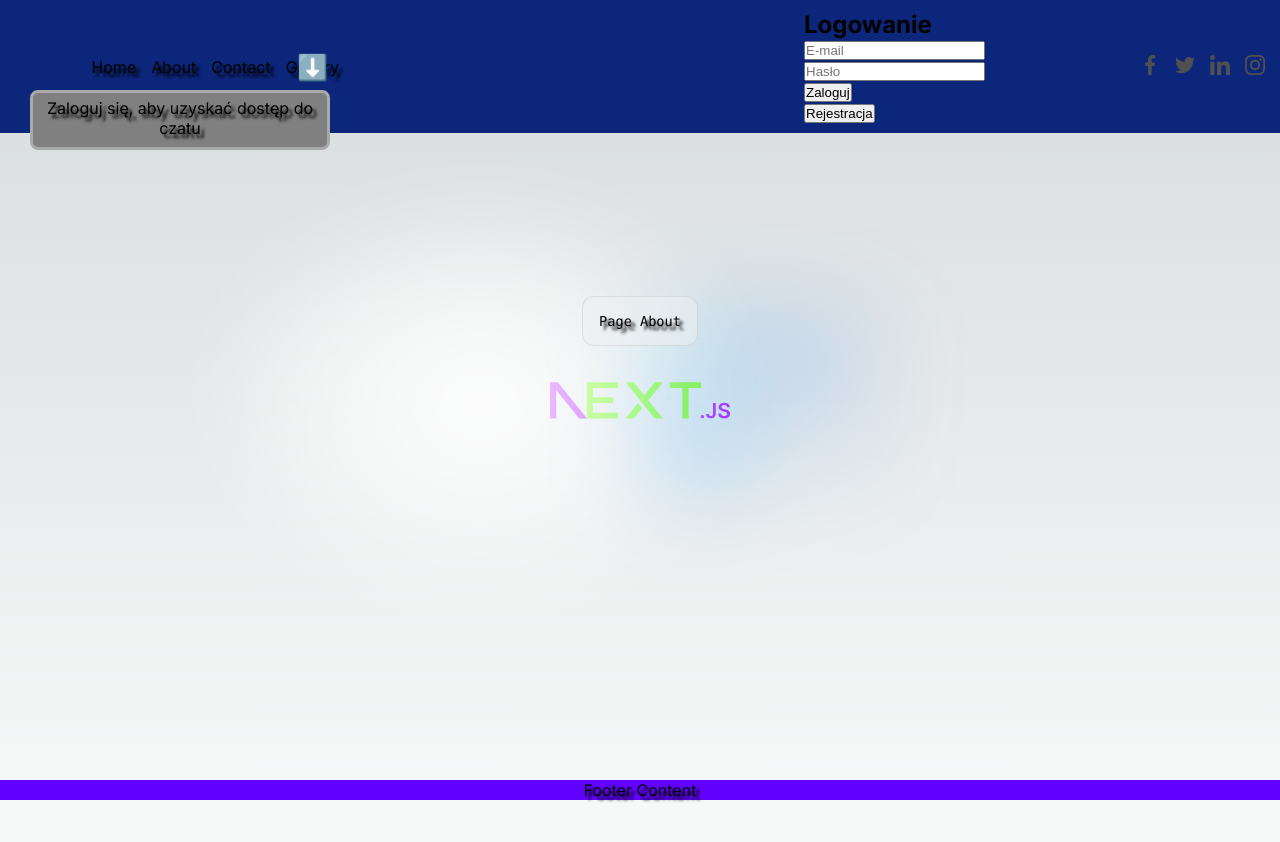
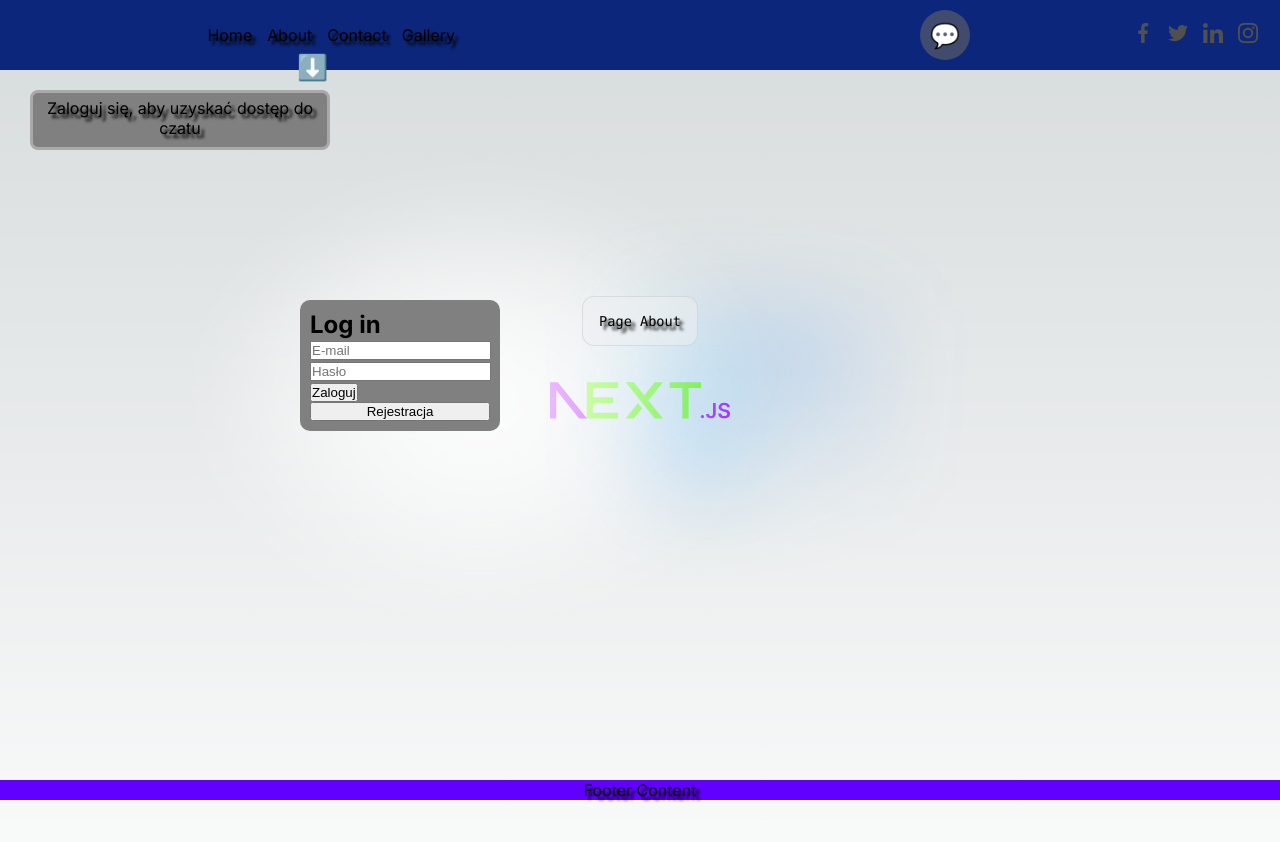
Before and after one commit to SebastianAdamoszek/next.js-aplication, a Next.js app: page /about in a window 1280 px wide. Shown: the top 842 px of the page. Built offline with nearby package versions, Linux system fonts and the light colour scheme; no server answers.

Commit message:
styles AuthForm , add ButtonOpenForm

```diff
--- a/app/layout.js
+++ b/app/layout.js
@@ -5,7 +5,10 @@ import { Inter } from "next/font/google";
 import "./globals.css";
 import Image from "next/image";
 import styles from "./layout.module.css";
-import {ChatPage} from "@/components/Chat/ChatPage.js";
+import { ChatPage } from "@/components/Chat/ChatPage.js";
+import { AuthForm } from "@/components/Authorization/AuthForm";
+import { AuthStatus } from "@/components/Authorization/AuthStatus";
+
 
 const inter = Inter({ subsets: ["latin"] });
 
@@ -26,6 +29,7 @@ export default function RootLayout({ children }) {
         <div>
           <HeaderComponent />
           <ChatPage/>
+          <AuthForm />
 
           <main>{children}</main>
           <footer>
--- a/components/Authorization/AuthForm.js
+++ b/components/Authorization/AuthForm.js
@@ -1,11 +1,15 @@
-import { useState } from 'react';
-import { auth } from '../../firebase/firebase';
-import { createUserWithEmailAndPassword, signInWithEmailAndPassword } from 'firebase/auth';
+import { useState } from "react";
+import { auth } from "../../firebase/firebase";
+import {
+  createUserWithEmailAndPassword,
+  signInWithEmailAndPassword,
+} from "firebase/auth";
+import { AuthFormContainer } from "./AuthForm.styled";
 
 export const AuthForm = () => {
   const [isLogin, setIsLogin] = useState(true); // Przełączanie między logowaniem a rejestracją
-  const [email, setEmail] = useState('');
-  const [password, setPassword] = useState('');
+  const [email, setEmail] = useState("");
+  const [password, setPassword] = useState("");
 
   const handleSubmit = async (e) => {
     e.preventDefault();
@@ -26,8 +30,12 @@ export const AuthForm = () => {
   };
 
   return (
+    <AuthFormContainer>
       <div>
-      <h2>{isLogin ? 'Logowanie' : 'Rejestracja'}</h2>
+        <h2>{isLogin ? "Log in" : "Register"}</h2>
+      </div>
+
+      <div>
         <form onSubmit={handleSubmit}>
           <input
             type="email"
@@ -43,11 +51,13 @@ export const AuthForm = () => {
             onChange={(e) => setPassword(e.target.value)}
             required
           />
-        <button type="submit">{isLogin ? 'Zaloguj' : 'Zarejestruj'}</button>
+          <button type="submit">{isLogin ? "Zaloguj" : "Zarejestruj"}</button>
         </form>
+      </div>
+
       <button onClick={() => setIsLogin(!isLogin)}>
-        {isLogin ? 'Rejestracja' : 'Logowanie'}
+        {isLogin ? "Rejestracja" : "Logowanie"}
       </button>
-    </div>
+    </AuthFormContainer>
   );
 };
--- /dev/null
+++ b/components/Authorization/AuthForm.styled.js
@@ -0,0 +1,16 @@
+import styled from "styled-components";
+
+export const AuthFormContainer = styled.div`
+    position: fixed;
+    top: 300px;
+    left: 300px;
+    background-color: gray;
+    z-index: 1000;
+    width: 200px;
+    padding: 10px;
+    border-radius: 10px;
+    display: flex;
+    flex-direction: column;
+    align-item: center;
+    justify-content: center;
+`
--- a/components/Authorization/AuthStatus.js
+++ b/components/Authorization/AuthStatus.js
@@ -2,7 +2,8 @@ import { useEffect, useState } from "react";
 import { onAuthStateChanged } from "firebase/auth";
 import { auth } from "../../firebase/firebase";
 import { WelcomeMessage } from "./WelcomeMessage";
-import { AuthForm } from "./AuthForm";
+// import { AuthForm } from "./AuthForm";
+import { OpenFormButton } from "./OpenFormButton";
 
 export const AuthStatus = () => {
   const [user, setUser] = useState(null);
@@ -17,6 +18,6 @@ export const AuthStatus = () => {
   }, []);
 
   return (
-    <div>{user ? <WelcomeMessage email={user.email} /> : <AuthForm />}</div>
+    <div>{user ? <WelcomeMessage email={user.email} /> : <OpenFormButton />}</div>
   );
 };
--- /dev/null
+++ b/components/Authorization/OpenFormButton.js
@@ -0,0 +1,20 @@
+import { signIn } from "firebase/auth";
+import { auth } from "../../firebase/firebase";
+import { IconButton } from "./OpenFormButton.styled";
+
+export const OpenFormButton = () => {
+  const handleLogin = async () => {
+    try {
+      await signIn(auth);
+      console.log("Użytkownik zalogowany");
+    } catch (error) {
+      console.error("Błąd podczas logowania", error);
+    }
+  };
+
+  return (
+      <IconButton onClick={handleLogin} title="Otwórz formularz">
+        💬
+      </IconButton>
+  );
+};
--- /dev/null
+++ b/components/Authorization/OpenFormButton.styled.js
@@ -0,0 +1,19 @@
+import styled from "styled-components";
+
+export const IconButton = styled.div`
+  border-radius: 50%;
+  background-color: rgba(100, 100, 100, 0.6);
+  width: 50px;
+  height: 50px;
+  padding: 5px;
+  font-size: 24px;
+  display: flex;
+  justify-content: center;
+  align-items: center;
+  cursor: pointer;
+  transition: 0.2s ease-in-out;
+
+  &:hover {
+    transform: scale(1.03);
+  }
+`;
--- a/components/Authorization/WelcomeMessage.styled.js
+++ b/components/Authorization/WelcomeMessage.styled.js
@@ -1,10 +1,10 @@
 import styled from "styled-components";
 
 export const Container = styled.div`
-  //   border: 1px solid rgba(100, 10, 10, 1);
   border-radius: 50%;
   background-color: rgba(100, 100, 100, 0.6);
   width: 50px;
+  height: 50px;
   padding: 5px;
   display: flex;
   flex-direction: column;
--- a/components/Chat/ChatPage.styled.js
+++ b/components/Chat/ChatPage.styled.js
@@ -52,7 +52,7 @@ export const MinimizedChatButton = styled.button`
   animation: slide 0.5s ease-in-out;
   @keyframes slide {
     0% {
-      bottom: 400px;
+      bottom: 300px;
       right: 200px;
       transform: scale(0.2);
     }
```
Lines whose indentation alone changed are shown as unchanged.
